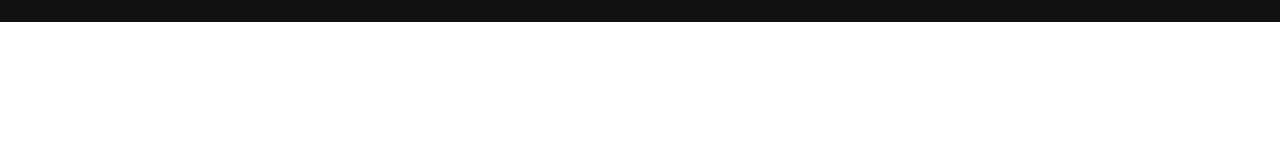
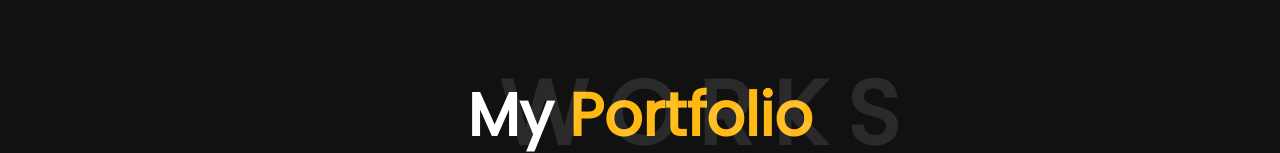
Before and after one commit to AmanNasir1/Portfolio, a React (Create React App) app: page / in a window 1280 px wide. Shown: the part 2647-2800 px from the top of the page. Before the commit the page ends 2669 px from the top, so only its background shows below. Built offline with nearby package versions, Linux system fonts and the light colour scheme.

Commit message:
portfolio section

```diff
--- a/src/App.js
+++ b/src/App.js
@@ -2,12 +2,14 @@ import React from "react";
 import "./App.css";
 import Home from "./pages/Home";
 import About from "./pages/About";
+import Portfolio from "./pages/Portfolio";
 import Navigation from "./Components/Navigation";
 const App = () => {
   return (
     <div className="app">
       <Home />
       <About />
+      <Portfolio />
       <Navigation />
     </div>
   );
--- a/src/Components/Navigation.jsx
+++ b/src/Components/Navigation.jsx
@@ -18,18 +18,20 @@ const Navigation = () => {
       </div>
       <div>
         <a href="#about">
-        <UserOutlined className="icon" />
-      </a>
+          <UserOutlined className="icon" />
+        </a>
       </div>
       <div>
-        <WechatFilled className="icon" />
+        <a href="#portfolio">
+          <ShoppingFilled className="icon" />
+        </a>
       </div>
       <div>
         <MailFilled className="icon" />
       </div>
-      <div>
-        <ShoppingFilled className="icon" />
-      </div>
+      {/* <div>
+        <WechatFilled className="icon" />
+      </div> */}
     </div>
   );
 };
--- /dev/null
+++ b/src/pages/Portfolio.jsx
@@ -0,0 +1,28 @@
+import React from "react";
+import "./portfolio.css";
+const Portfolio = () => {
+  return <div className="portfolio" id="portfolio">
+    <div className="portfolio-header">
+    <h1>My <span> Portfolio</span></h1>
+    </div>
+    <div className="portfolio-content">
+      <div>
+        <a href=""></a>
+      </div>
+      <div>
+        <a href=""></a>
+      </div>
+      <div>
+        <a href=""></a>
+      </div>
+      <div>
+        <a href=""></a>
+      </div>
+      <div>
+        <a href=""></a>
+      </div>
+    </div>
+  </div>;
+};
+
+export default Portfolio;
--- a/src/pages/about.css
+++ b/src/pages/about.css
@@ -166,7 +166,8 @@
     color: #fff;
 }
 
-.experience-info div,.education-info div {
+.experience-info div,
+.education-info div {
     margin-top: 1rem;
     margin-bottom: 2rem;
     border-left: 4px solid #FFB400;
@@ -175,7 +176,8 @@
 
 
 
-.experience-info div span, .education-info div span{
+.experience-info div span,
+.education-info div span {
     background-color: #212121;
     font-size: 12px;
     letter-spacing: 1px;
@@ -184,7 +186,8 @@
     font-weight: bold;
 }
 
-.experience-info div h3, .education-info div h3{
+.experience-info div h3,
+.education-info div h3 {
     margin: 1rem 0;
 }
 
@@ -224,4 +227,9 @@
         padding-right: 0;
     }
 
+    .education-content {
+        flex-direction: column;
+        margin: 2rem;
+    }
+
 }
--- /dev/null
+++ b/src/pages/portfolio.css
@@ -0,0 +1,44 @@
+.portfolio{
+    background-color: #111111;
+    padding-top: 3rem;
+}
+.portfolio-header{
+    /* margin-top: 3rem; */
+    position: relative;
+}
+.portfolio-header h1{
+    text-align: center;
+    color: #fff;
+    font-size: 60px;
+    font-weight: bold;
+}
+
+.portfolio-header h1 span{
+    color: #FFB912;
+}
+
+.portfolio-header::before{
+    content: "WORKS";
+    color: #fff;
+    font-size: 90px;
+    font-weight: 800;
+    position: absolute;
+    left: 39%;
+    top: -23px;
+    opacity: 0.1;
+    letter-spacing: 20px;
+}
+
+.portfolio-content div{
+    width: 100px;
+    height: 100px;
+    border: 1px solid #fff;
+    margin: 1rem;
+    cursor: pointer;
+}
+
+.portfolio-content div:hover{
+    background-color: yellow;
+    content: "teesfds";
+    color: #fff;
+}
```
